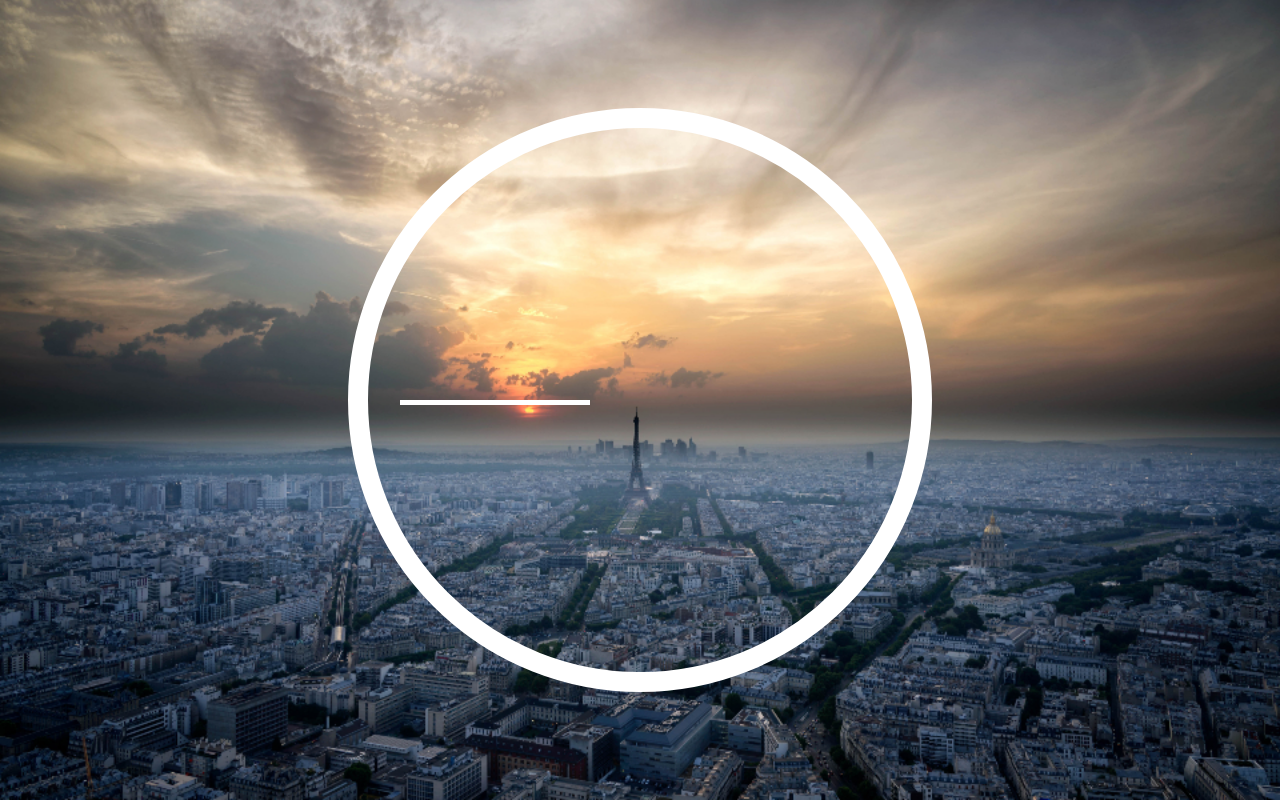
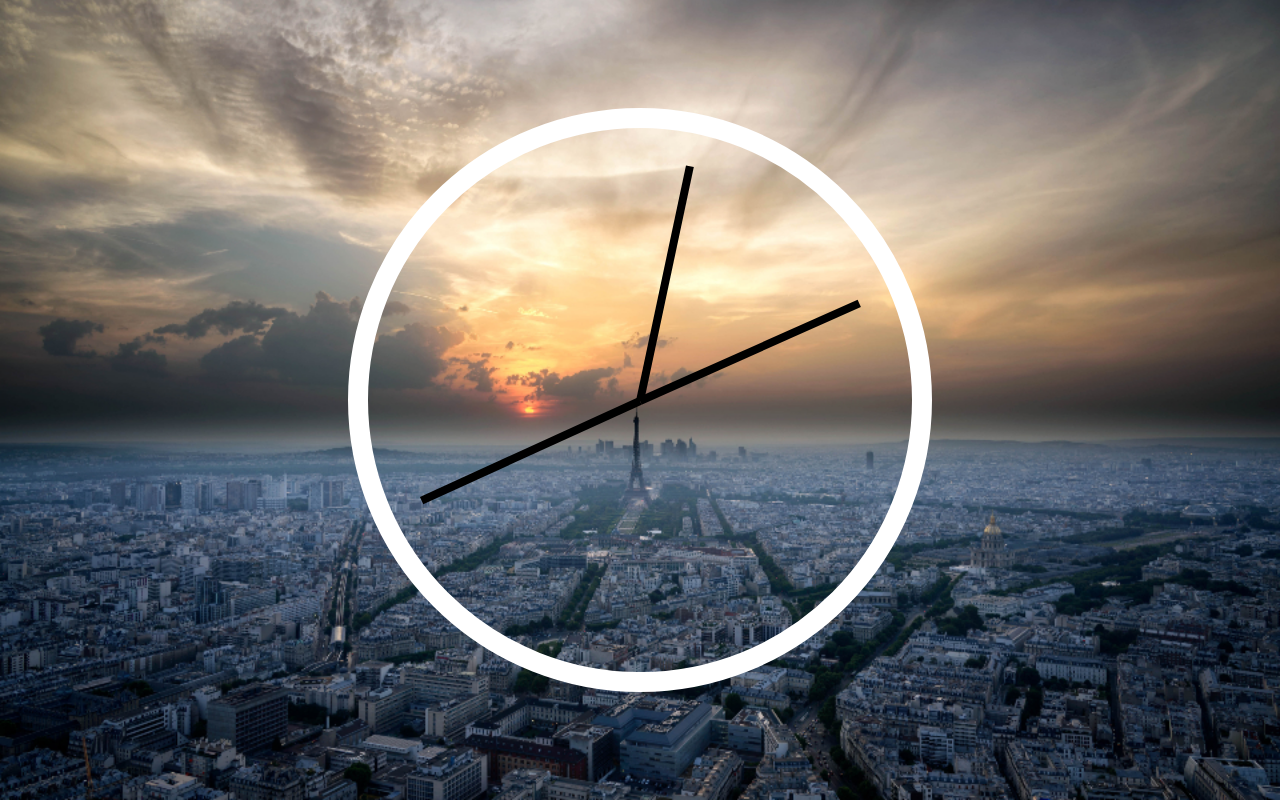
Before and after one commit to alirezanadiri70/Drum-Kit, a plain HTML site: page Clock/index.html in a window 1280 px wide. Drawn offline with Linux system fonts and the light colour scheme.

Commit message:
clock is done

```diff
--- a/Clock/css/style.css
+++ b/Clock/css/style.css
@@ -20,19 +20,32 @@ body{
     margin: 50px auto;
     position: relative;
     padding: 2rem;
-    /* width: 100%;
-    height: 100vh;
-    align-content: center;
-    justify-content: center;
-    align-items: center; */
+    box-shadow:
+        0 0 0 4px rgba(0,0,0,0.1),
+        inset 0 0 0 3px #EFEFEF.
+        inset 0 0 10px #000000,
+        0 0 10px rgba(0,0,0,0.2);
 }
 .clock-face{
+  position: relative;
+  width:100%;
+  height: 100%;
+  transform: translateY(-3px);
+}
+.hand{
+    width: 50%;
+    height: 8px;
+    position: absolute;
+    top: 50%;
+    background-color:#000000;
+    transform-origin: 100%;
+    transform:rotate(90deg);
+    transition: all 0.05s;
+    transition-timing-function: cubic-bezier(0.1, 2.7, 0.58, 1);
+}
+
+
+
+
 
 }
-.hand{
-    width: 35%;
-    height: 5px;
-    position: absolute;
-    top: 50%;
-    background-color:#fff;
-}
--- a/Clock/index.html
+++ b/Clock/index.html
@@ -15,5 +15,30 @@
             <div class="hand second-hand"></div>
         </div>
     </div>
+    <script>
+        const secondHand = document.querySelector('.second-hand');
+        const minuteHand =document.querySelector('.minute-hand');
+        const hourHand = document.querySelector('.hour-hand');
+        function setDate(){
+          const now =new Date();
+
+          const seconds = now.getSeconds();
+          const secondsDegrees = ((seconds/60)* 360)+ 90;
+          secondHand.style.transform = `rotate(${secondsDegrees}deg)`;
+
+
+         const mins = now.getMinutes();
+         const minsdegrees = ((mins / 60)* 360)+90;
+         minuteHand.style.transform = `rotate(${minsdegrees}deg)`;
+
+
+
+         const hour = now.getHours();
+         const hourDegrees = ((hour / 12) * 360) + ((mins/60)*30) + 90;
+         hourHand.style.transform = `rotate(${hourDegrees}deg)`;
+        }
+        setInterval(setDate,1000);
+
+    </script>
 </body>
 </html>
```
